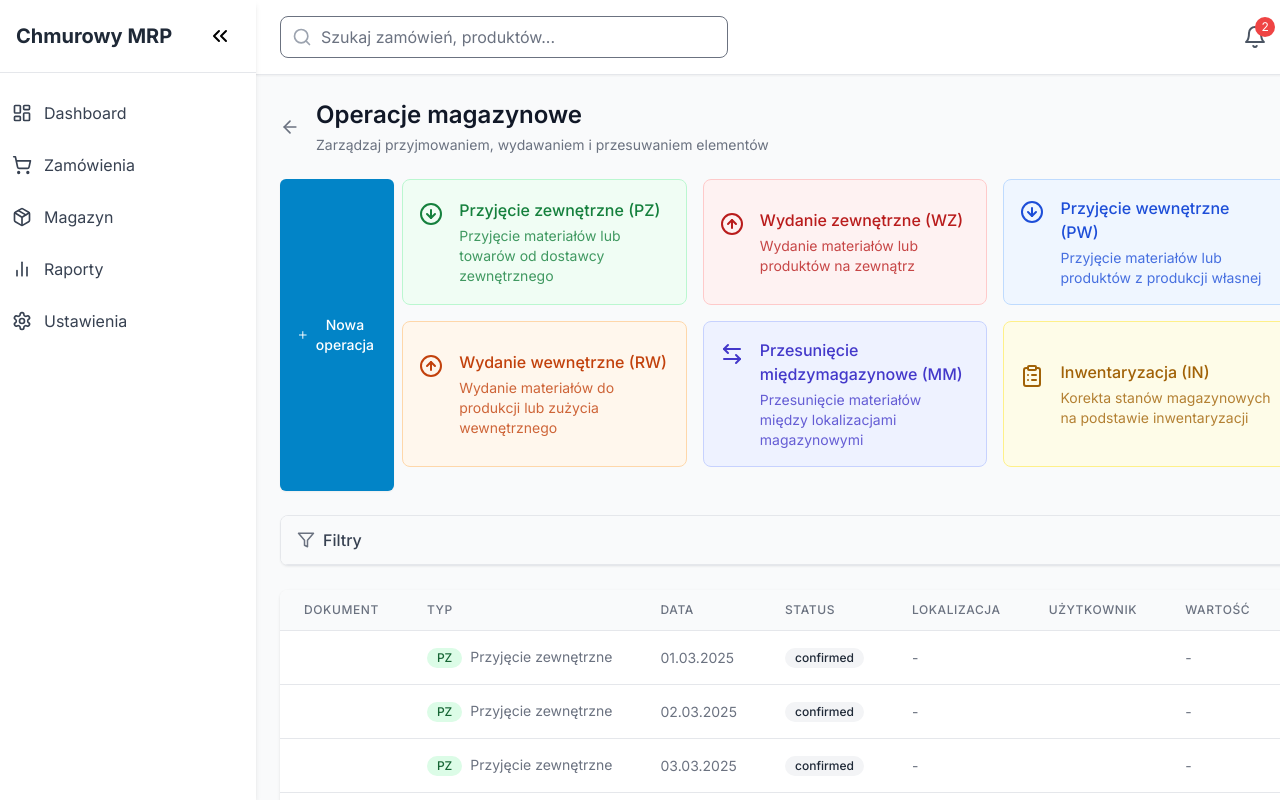
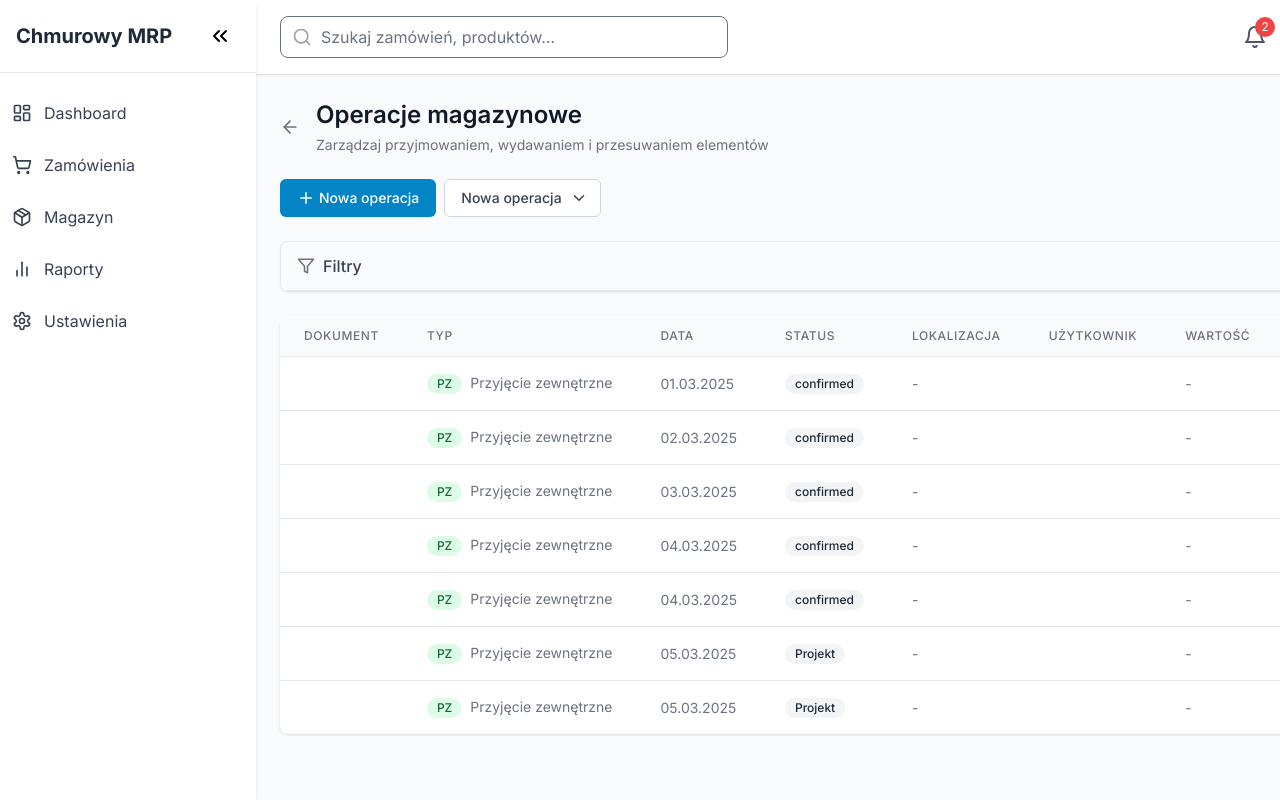
Before and after one commit to djmisieq/chmurowy-system-mrp, a Next.js app: page /inventory/operations in a window 1280 px wide. Shown: the top 800 px of the page. Built offline with nearby package versions, Linux system fonts and the light colour scheme.

Commit message:
Implementacja selektora typu operacji magazynowej

```diff
--- a/src/components/inventory/operations/OperationTypeSelector.tsx
+++ b/src/components/inventory/operations/OperationTypeSelector.tsx
@@ -1,94 +1,72 @@
-"use client";
-
-import React from 'react';
-import { ArrowDownCircle, ArrowUpCircle, RefreshCw, ClipboardList, ArrowLeftRight } from 'lucide-react';
-
-export type OperationType = 'receipt' | 'issue' | 'internal_receipt' | 'internal_issue' | 'transfer' | 'inventory';
+import React, { useState, useRef, useEffect } from 'react';
+import { ChevronDown } from 'lucide-react';
+import { operationTypes } from '../mockOperations';
 
 interface OperationTypeSelectorProps {
-  selectedType: OperationType;
-  onTypeSelect: (type: OperationType) => void;
+  onSelect: (type: string) => void;
 }
 
-interface OperationTypeOption {
-  value: OperationType;
-  label: string;
-  description: string;
-  icon: React.ReactNode;
-  color: string;
+const OperationTypeSelector: React.FC<OperationTypeSelectorProps> = ({ onSelect }) => {
+  const [isOpen, setIsOpen] = useState(false);
+  const dropdownRef = useRef<HTMLDivElement>(null);
+
+  // Zamknij dropdown gdy kliknięcie jest poza komponentem
+  useEffect(() => {
+    const handleClickOutside = (event: MouseEvent) => {
+      if (dropdownRef.current && !dropdownRef.current.contains(event.target as Node)) {
+        setIsOpen(false);
       }
+    };
 
-const OperationTypeSelector: React.FC<OperationTypeSelectorProps> = ({
-  selectedType,
-  onTypeSelect
-}) => {
-  const operationTypes: OperationTypeOption[] = [
-    {
-      value: 'receipt',
-      label: 'Przyjęcie zewnętrzne (PZ)',
-      description: 'Przyjęcie materiałów lub towarów od dostawcy zewnętrznego',
-      icon: <ArrowDownCircle size={24} />,
-      color: 'bg-green-50 border-green-200 text-green-700 hover:bg-green-100'
-    },
-    {
-      value: 'issue',
-      label: 'Wydanie zewnętrzne (WZ)',
-      description: 'Wydanie materiałów lub produktów na zewnątrz',
-      icon: <ArrowUpCircle size={24} />,
-      color: 'bg-red-50 border-red-200 text-red-700 hover:bg-red-100'
-    },
-    {
-      value: 'internal_receipt',
-      label: 'Przyjęcie wewnętrzne (PW)',
-      description: 'Przyjęcie materiałów lub produktów z produkcji własnej',
-      icon: <ArrowDownCircle size={24} />,
-      color: 'bg-blue-50 border-blue-200 text-blue-700 hover:bg-blue-100'
-    },
-    {
-      value: 'internal_issue',
-      label: 'Wydanie wewnętrzne (RW)',
-      description: 'Wydanie materiałów do produkcji lub zużycia wewnętrznego',
-      icon: <ArrowUpCircle size={24} />,
-      color: 'bg-orange-50 border-orange-200 text-orange-700 hover:bg-orange-100'
-    },
-    {
-      value: 'transfer',
-      label: 'Przesunięcie międzymagazynowe (MM)',
-      description: 'Przesunięcie materiałów między lokalizacjami magazynowymi',
-      icon: <ArrowLeftRight size={24} />,
-      color: 'bg-indigo-50 border-indigo-200 text-indigo-700 hover:bg-indigo-100'
-    },
-    {
-      value: 'inventory',
-      label: 'Inwentaryzacja (IN)',
-      description: 'Korekta stanów magazynowych na podstawie inwentaryzacji',
-      icon: <ClipboardList size={24} />,
-      color: 'bg-yellow-50 border-yellow-200 text-yellow-700 hover:bg-yellow-100'
-    }
-  ];
+    document.addEventListener('mousedown', handleClickOutside);
+    return () => {
+      document.removeEventListener('mousedown', handleClickOutside);
+    };
+  }, []);
+
+  const handleSelect = (type: string) => {
+    onSelect(type);
+    setIsOpen(false);
+  };
 
   return (
-    <div className="grid grid-cols-1 md:grid-cols-2 lg:grid-cols-3 gap-4 mb-6">
+    <div className="relative inline-block text-left" ref={dropdownRef}>
+      <button
+        className="inline-flex items-center px-4 py-2 border border-gray-300 text-sm font-medium rounded-md text-gray-700 bg-white hover:bg-gray-50 focus:outline-none focus:ring-2 focus:ring-offset-2 focus:ring-primary-500"
+        onClick={() => setIsOpen(!isOpen)}
+      >
+        <span>Nowa operacja</span>
+        <ChevronDown size={18} className="ml-2 -mr-1" />
+      </button>
+
+      {isOpen && (
+        <div className="origin-top-right absolute right-0 mt-2 w-80 rounded-md shadow-lg bg-white ring-1 ring-black ring-opacity-5 focus:outline-none z-10">
+          <div className="py-1">
+            <div className="px-4 py-2 text-sm text-gray-700 border-b border-gray-100">
+              <span className="font-medium">Wybierz typ operacji:</span>
+            </div>
+
             {operationTypes.map((type) => (
               <button
-          key={type.value}
-          onClick={() => onTypeSelect(type.value)}
-          className={`p-4 border rounded-lg text-left transition-colors ${type.color} ${
-            selectedType === type.value ? 'ring-2 ring-offset-2 ring-blue-500' : ''
-          }`}
+                key={type.id}
+                className="w-full text-left px-4 py-3 hover:bg-gray-50 focus:outline-none focus:bg-gray-50 transition ease-in-out duration-150"
+                onClick={() => handleSelect(type.id)}
               >
-          <div className="flex items-start">
-            <div className="flex-shrink-0 mt-1">
-              {type.icon}
+                <div className="flex items-center">
+                  <div className="flex-shrink-0 h-8 w-8 rounded-full bg-primary-100 flex items-center justify-center text-primary-700 font-semibold text-sm">
+                    {type.id}
                   </div>
-            <div className="ml-4">
-              <h3 className="font-medium">{type.label}</h3>
-              <p className="mt-1 text-sm opacity-80">{type.description}</p>
+                  <div className="ml-3">
+                    <p className="text-sm font-medium text-gray-900">{type.name}</p>
+                    <p className="text-xs text-gray-500">{type.description}</p>
                   </div>
                 </div>
               </button>
             ))}
           </div>
+        </div>
+      )}
+    </div>
   );
 };
 
```
Lines whose indentation alone changed are shown as unchanged.
